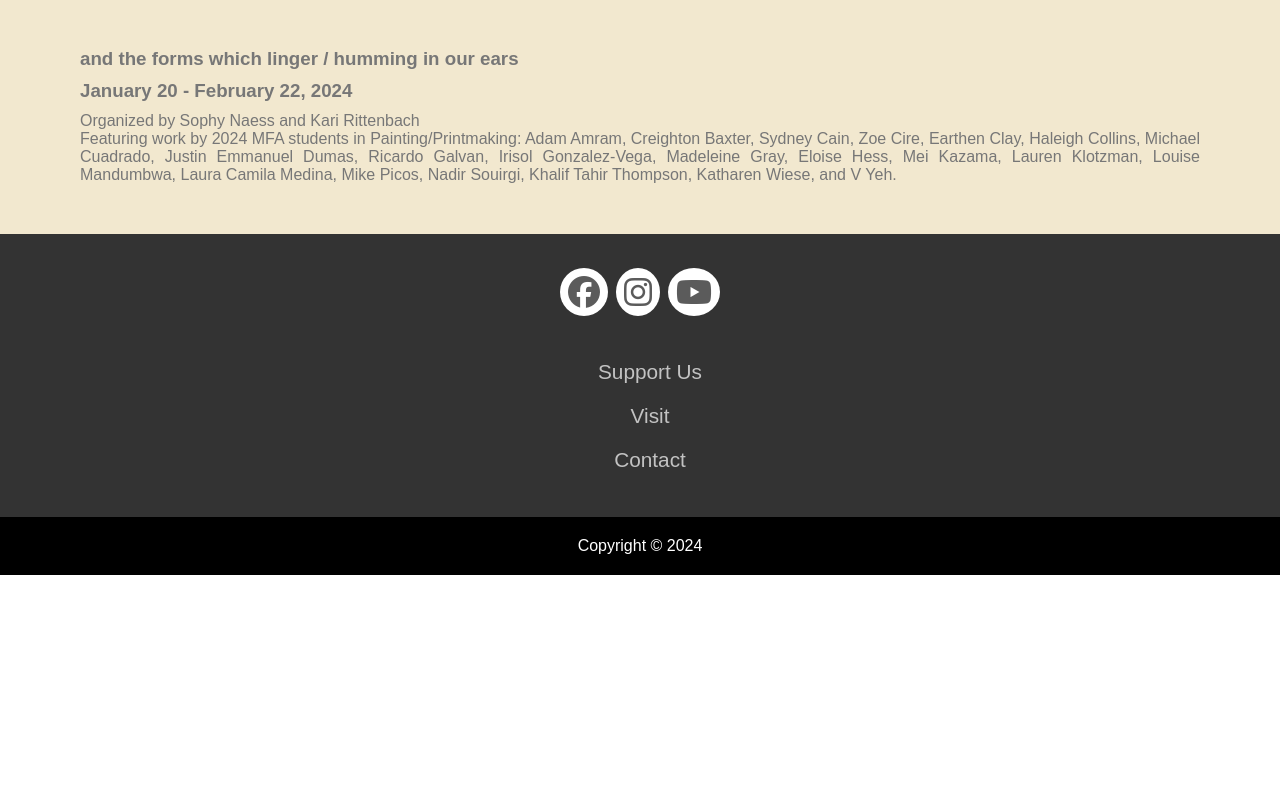
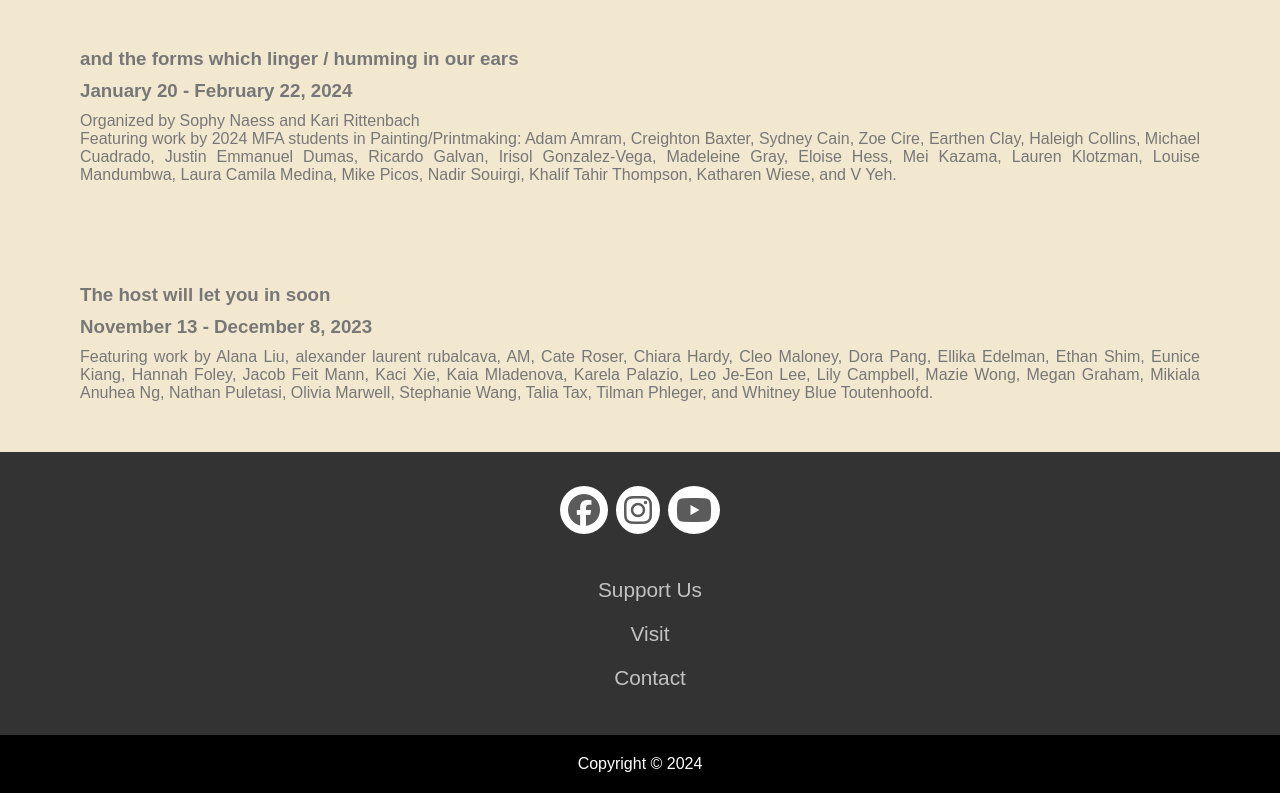
Before and after one commit to genesisgaytan00/Project2-itmd362, a plain HTML site: page exhibition.html in a window 1280 px wide. Shown: the part 1001-1794 px from the top of the page. Before the commit the page ends 1576 px from the top, so only its background shows below. Drawn offline with Linux system fonts and the light colour scheme.

Commit message:
repeating the image and description for second exhibition

```diff
--- a/exhibition.html
+++ b/exhibition.html
@@ -31,6 +31,15 @@
     <p>Featuring work by 2024 MFA students in Painting/Printmaking: Adam Amram, Creighton Baxter, Sydney Cain, Zoe Cire, Earthen Clay, Haleigh Collins, Michael Cuadrado, Justin Emmanuel Dumas, Ricardo Galvan, Irisol Gonzalez-Vega, Madeleine Gray, Eloise Hess, Mei Kazama, Lauren Klotzman, Louise Mandumbwa, Laura Camila Medina, Mike Picos, Nadir Souirgi, Khalif Tahir Thompson, Katharen Wiese, and V Yeh.</p>
   </div>
 
+  <div class="parallax2">
+  </div>
+
+  <div class="exhibitiondescriptions">
+    <h3 class="exhibitionnames">The host will let you in soon</h3>
+    <h3 class="exhibitionnames">November 13 - December 8, 2023</h3>
+    <p>Featuring work by Alana Liu, alexander laurent rubalcava, AM, Cate Roser, Chiara Hardy, Cleo Maloney, Dora Pang, Ellika Edelman, Ethan Shim, Eunice Kiang, Hannah Foley, Jacob Feit Mann, Kaci Xie, Kaia Mladenova, Karela Palazio, Leo Je-Eon Lee, Lily Campbell, Mazie Wong, Megan Graham, Mikiala Anuhea Ng, Nathan Puletasi, Olivia Marwell, Stephanie Wang, Talia Tax, Tilman Phleger, and Whitney Blue Toutenhoofd.</p>
+  </div>
+
   <footer>
     <div class="footerlinks">
       <div class="socialmedia">
```
